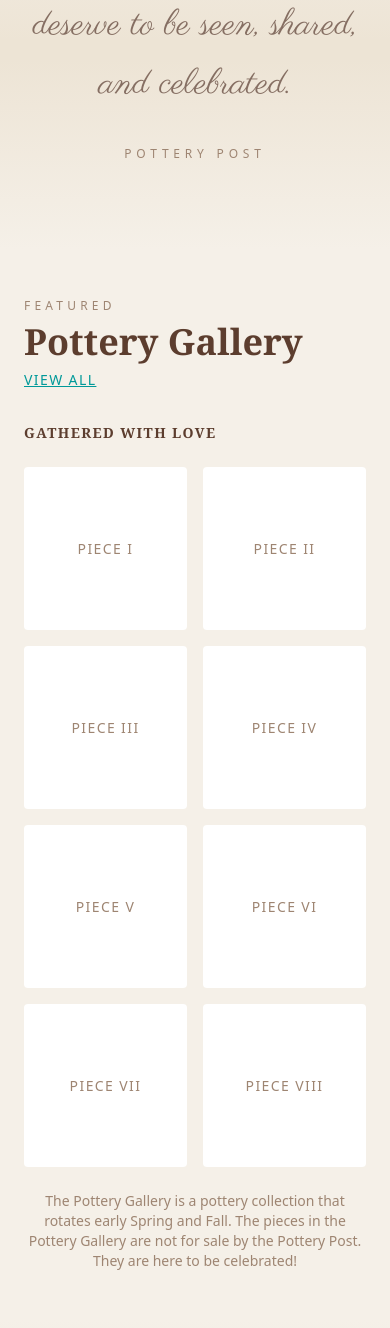
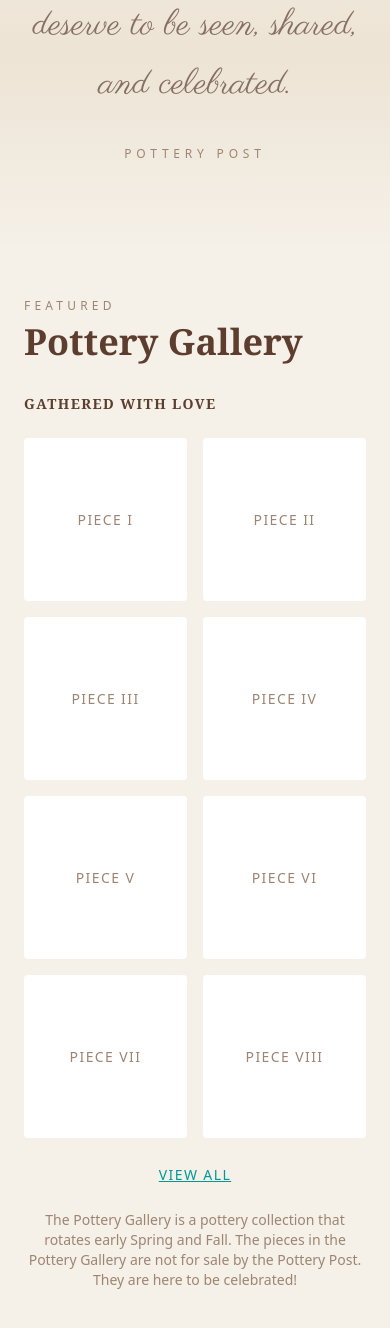
Before and after one commit to VanessaAnneliese/pottery-post-website, a Next.js app: page / in a window 390 px wide. Shown: the part 1370-2698 px from the top of the page. Built offline with nearby package versions, Linux system fonts and the light colour scheme.

Commit message:
Move View all link to below gallery images on homepage

```diff
--- a/app/page.tsx
+++ b/app/page.tsx
@@ -47,19 +47,11 @@ export default function Home() {
 
       {/* Featured Gallery Preview */}
       <section className="py-12 md:py-20 px-6 max-w-6xl mx-auto">
-        <div className="flex items-end justify-between mb-8">
-          <div>
-            <p className="text-xs tracking-widest uppercase mb-2" style={{ color: "#9E8572", letterSpacing: "0.35em", fontFamily: "system-ui, sans-serif" }}>
-              Featured
-            </p>
-            <h2 className="text-4xl font-bold" style={{ fontFamily: "Georgia, serif", color: "#5C3D2E" }}>Pottery Gallery</h2>
-            <Link href="/gallery" className="md:hidden mt-2 inline-block text-sm tracking-widest uppercase underline" style={{ color: "#009999", fontFamily: "system-ui, sans-serif" }}>
-              View all
-            </Link>
-          </div>
-          <Link href="/gallery" className="hidden md:inline text-sm tracking-widest uppercase underline" style={{ color: "#009999", fontFamily: "system-ui, sans-serif" }}>
-            View all
-          </Link>
+        <div className="mb-8">
+          <p className="text-xs tracking-widest uppercase mb-2" style={{ color: "#9E8572", letterSpacing: "0.35em", fontFamily: "system-ui, sans-serif" }}>
+            Featured
+          </p>
+          <h2 className="text-4xl font-bold" style={{ fontFamily: "Georgia, serif", color: "#5C3D2E" }}>Pottery Gallery</h2>
         </div>
         <p className="text-sm tracking-widest uppercase mb-6 font-bold" style={{ color: "#5C3D2E", fontFamily: "Georgia, serif" }}>
           Gathered with Love
@@ -74,6 +66,11 @@ export default function Home() {
           <PlaceholderPiece label="Piece VII" />
           <PlaceholderPiece label="Piece VIII" />
         </div>
+        <div className="mt-6 text-center">
+          <Link href="/gallery" className="text-sm tracking-widest uppercase underline" style={{ color: "#009999", fontFamily: "system-ui, sans-serif" }}>
+            View all
+          </Link>
+        </div>
         <p className="mt-6 text-sm text-center" style={{ color: "#9E8572", fontFamily: "system-ui, sans-serif" }}>
           The Pottery Gallery is a pottery collection that rotates early Spring and Fall. The pieces in the Pottery Gallery are not for sale by the Pottery Post. They are here to be celebrated!
         </p>
```
